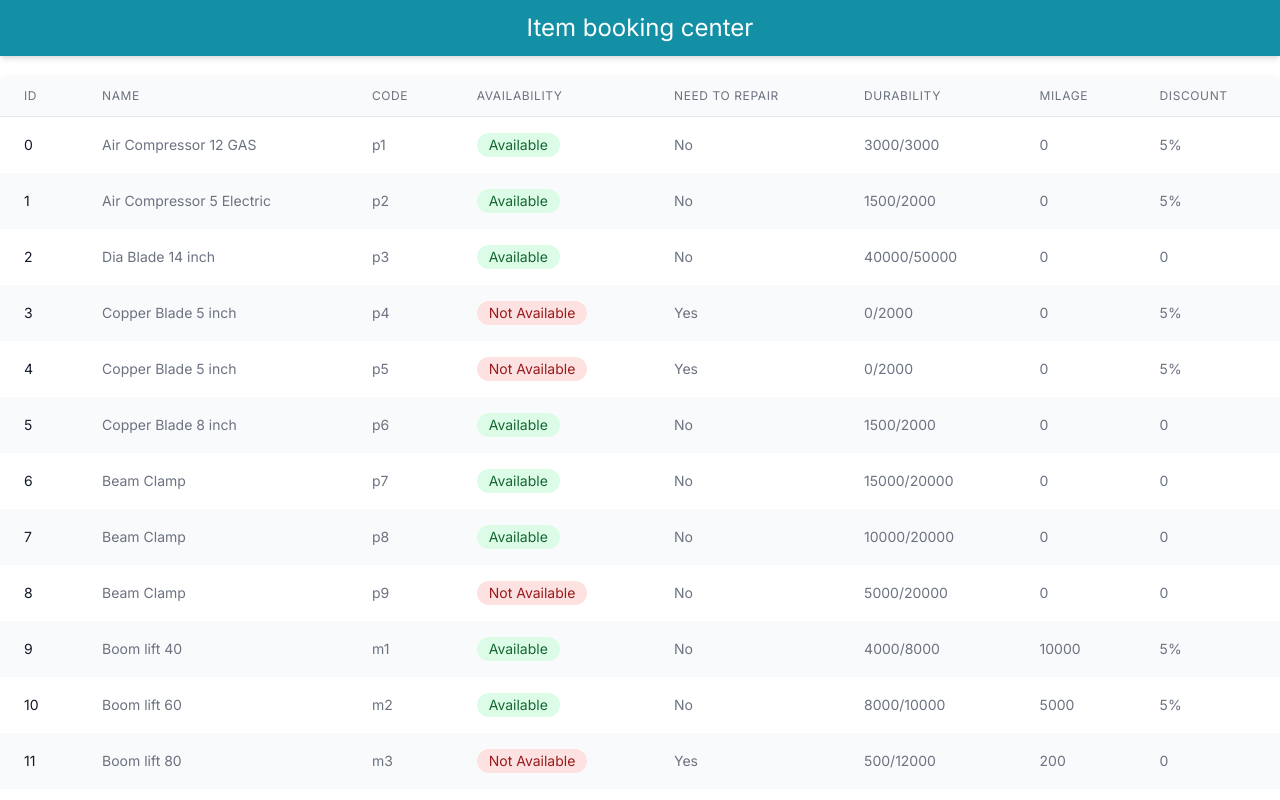
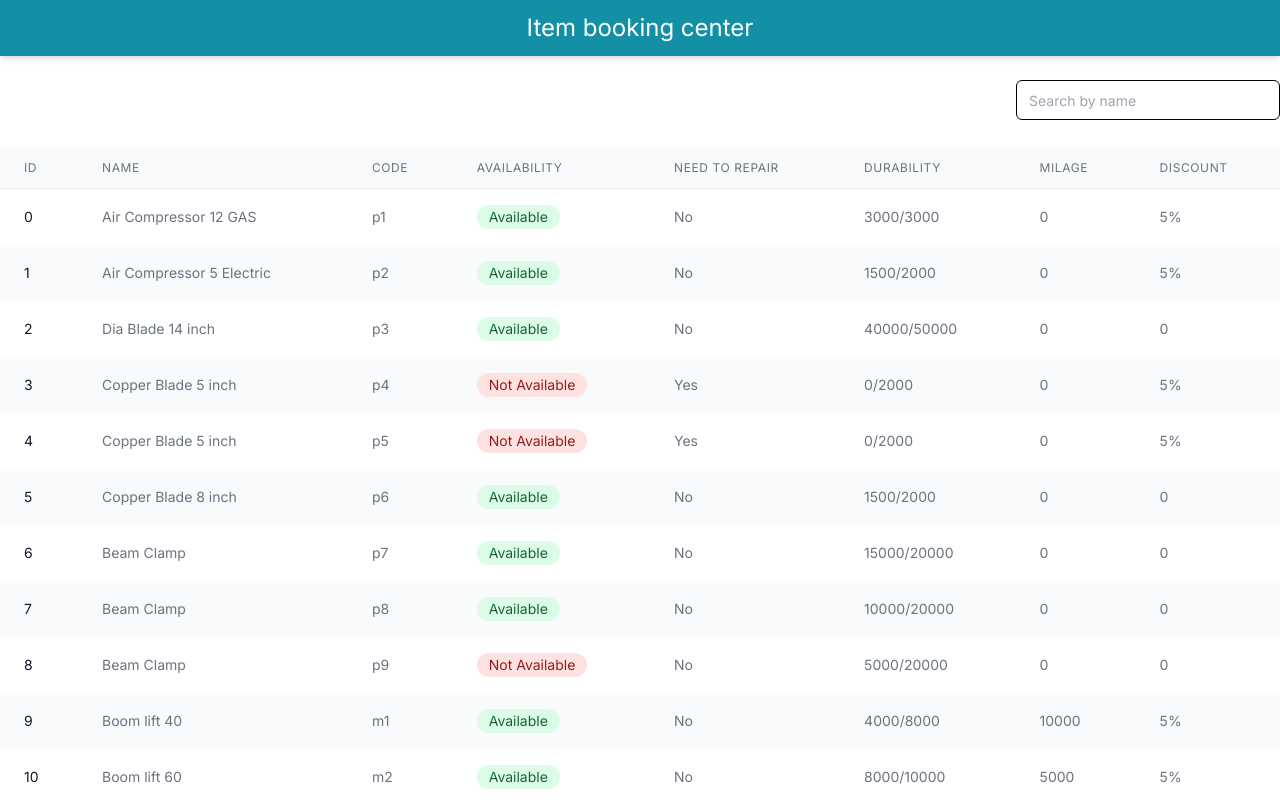
Before and after one commit to monzoor/lineref, a React (Create React App) app: page / in a window 1280 px wide. Shown: the top 800 px of the page. Built offline with nearby package versions, Linux system fonts and the light colour scheme.

Commit message:
Add search

```diff
--- a/src/containers/Home/List.tsx
+++ b/src/containers/Home/List.tsx
@@ -1,15 +1,59 @@
-import { FC } from 'react';
+import { FC, useEffect, useState } from 'react';
+import { useForm } from 'react-hook-form';
 
 import { LS_KEYS } from '@constants';
 import { getLSValue } from '@utils/storage';
 import TableHeader from './TableHeader';
+import { Form, Input } from '@components';
+import { FIELDS } from '@constants/fields';
+import { useAppState } from '@context/Provider';
 
 const Lists: FC = () => {
-  const itemList = getLSValue(LS_KEYS.USER_DATA);
+  const [itemList, setListItems] = useState(getLSValue(LS_KEYS.USER_DATA));
+  const [state] = useAppState();
+  // const itemList = getLSValue(LS_KEYS.USER_DATA);
+
+  const methods = useForm({ mode: 'onChange' });
+  const { watch, setValue } = methods;
+
+  useEffect(() => {
+    setListItems(getLSValue(LS_KEYS.USER_DATA));
+    setValue(FIELDS.SEARCH, '');
+  }, [state]);
+
+  useEffect(() => {
+    const subscription = watch((value) => {
+      if (value.search === '') {
+        setListItems(getLSValue(LS_KEYS.USER_DATA));
+      } else {
+        const searchItems = itemList.filter((item: any) => {
+          return item.name.toLowerCase().includes(value.search.toLowerCase());
+        });
+        setListItems(searchItems);
+      }
+    });
+
+    return () => subscription.unsubscribe();
+  }, [watch, itemList]);
 
   return (
     <div className="-my-2 overflow-x-auto sm:-mx-6 lg:-mx-8">
       <div className="py-2 align-middle inline-block min-w-full sm:px-6 lg:px-8">
+        <div className="flex justify-end w-full mb-5">
+          <Form methods={methods}>
+            {(props: any) => (
+              <Input
+                {...props}
+                component="input"
+                type="text"
+                placeholder="Search by name"
+                id={FIELDS.SEARCH}
+                name={FIELDS.SEARCH}
+                className="w-full"
+              />
+            )}
+          </Form>
+        </div>
         <div className="shadow overflow-hidden border-b border-gray-200 sm:rounded-lg">
           <table className="min-w-full divide-y divide-gray-200">
             <TableHeader />
--- /dev/null
+++ b/src/containers/Home/Search.tsx
@@ -0,0 +1,11 @@
+import React from 'react';
+
+const Search = () => {
+  return (
+    <div>
+      <p>asdasd</p>
+    </div>
+  );
+};
+
+export default Search;
```
